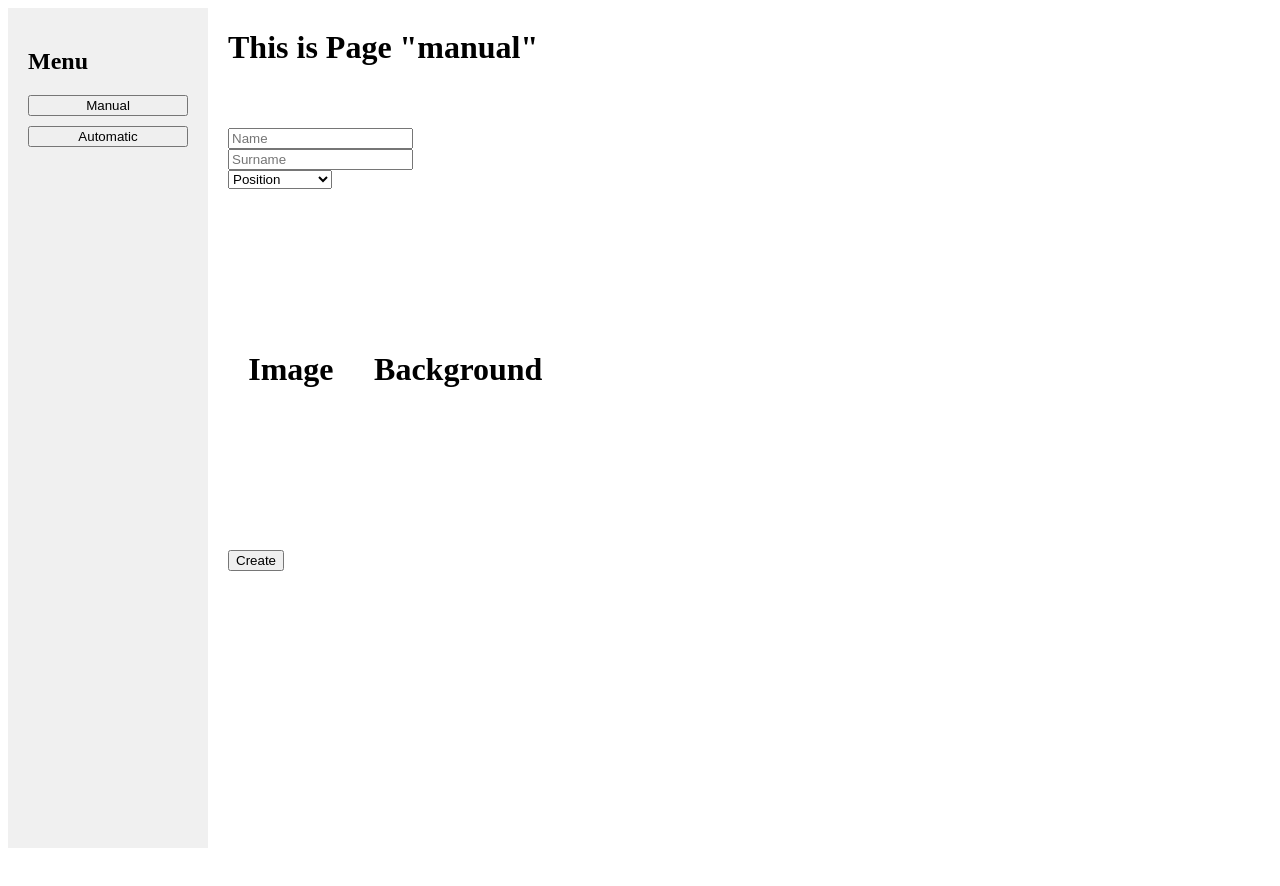
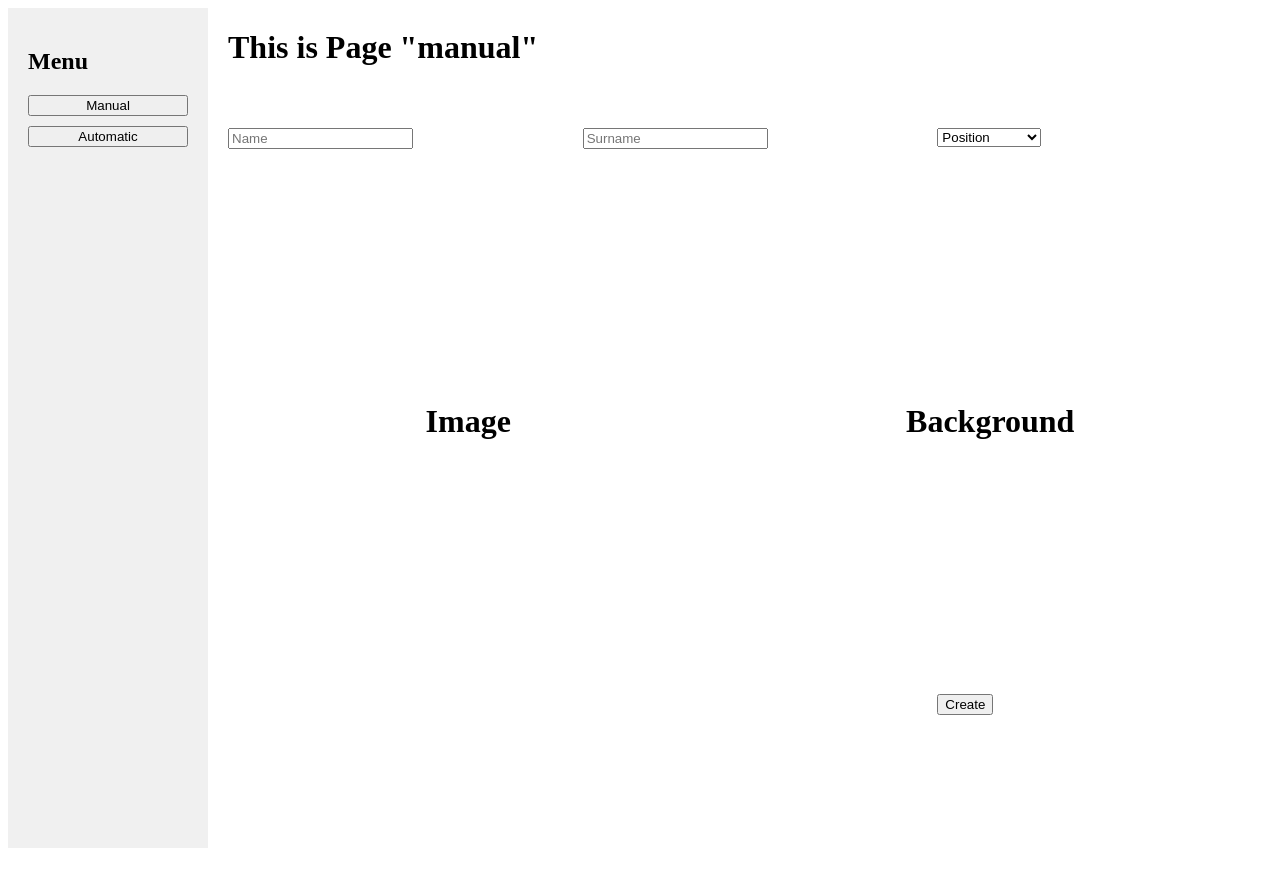
Before and after one commit to JLsavagee/picture_app, a React (Create React App) app in the folder frontend/: page /page1 in a window 1280 px wide. Shown: the top 886 px of the page. Built offline with nearby package versions, Linux system fonts and the light colour scheme.

Commit message:
Feature UI Manual scetch

```diff
--- a/frontend/src/components/css/Manual.css
+++ b/frontend/src/components/css/Manual.css
@@ -8,18 +8,23 @@
 
 .manual-content {
     grid-column: 2;
-    display: grid;
-    grid-template-columns: repeat(3, 1fr);
-    grid-template-rows: repeat(3, auto);
-    gap: 20px;
+    display: flex;
     height: 100vh;
 }
 
-.name-field form {
+#manual-upload-form {
+    width: 100%;
+    display: grid;
+    grid-template-columns: repeat(3, 1fr);  /* 3 columns for form fields */
+    grid-template-rows: auto auto;  /* Adjust number of rows if needed */
+    gap: 20px;
+}
+
+.name-field {
     grid-column: 1;
 }
 
-.surname-field form {
+.surname-field {
     grid-column: 2;
 }
 
@@ -28,14 +33,10 @@
 }
 
 .image-container {
-    grid-column: 1 / -1;
+    grid-column: 1 / -1; /* Span across all columns */
     display: flex;
     justify-content: space-around;
-    align-items: center;
-    height: 100%;
 }
-
 .manual-create-button {
-    grid-row: 3;
     grid-column: 3;
 }
```
